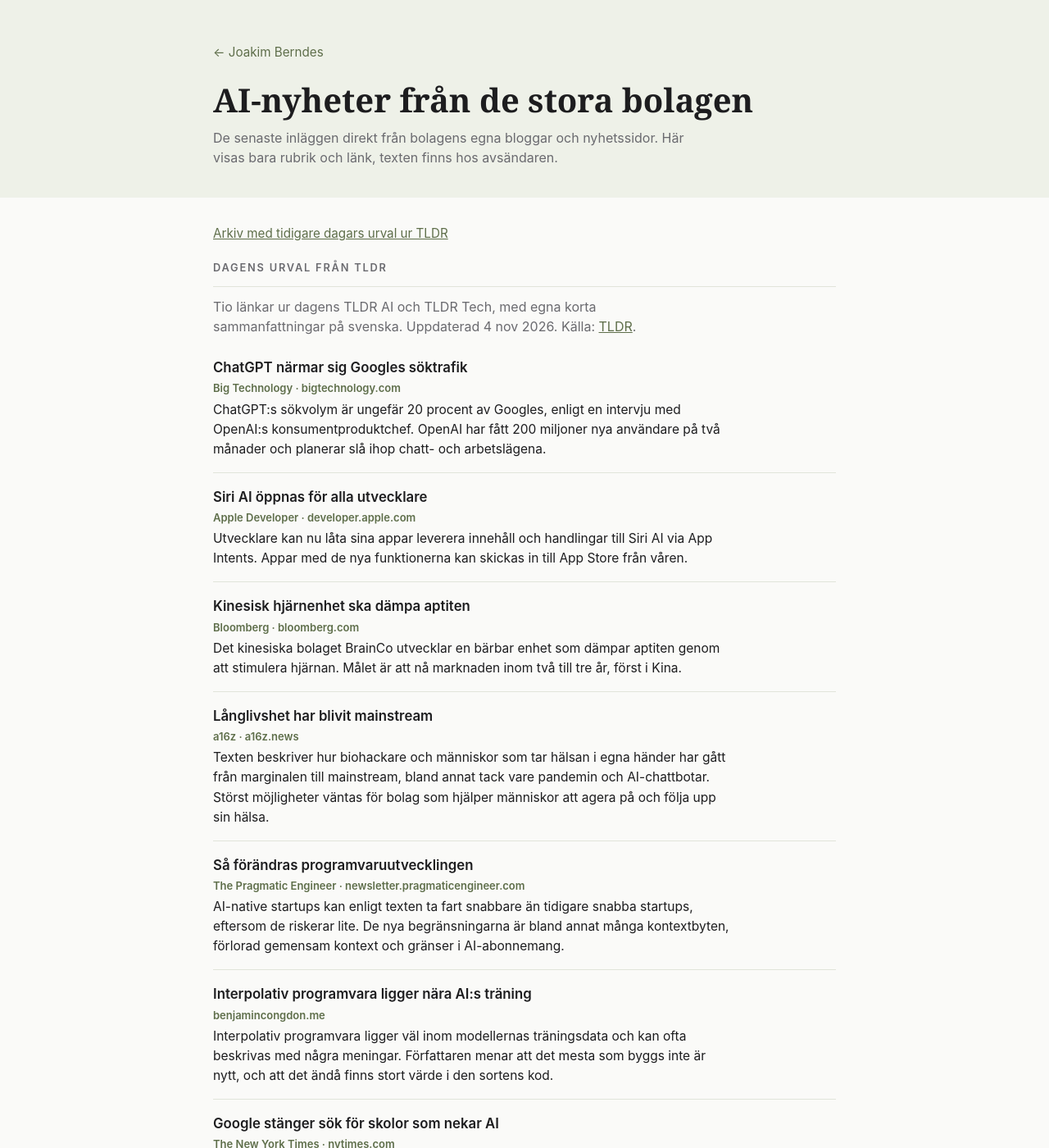
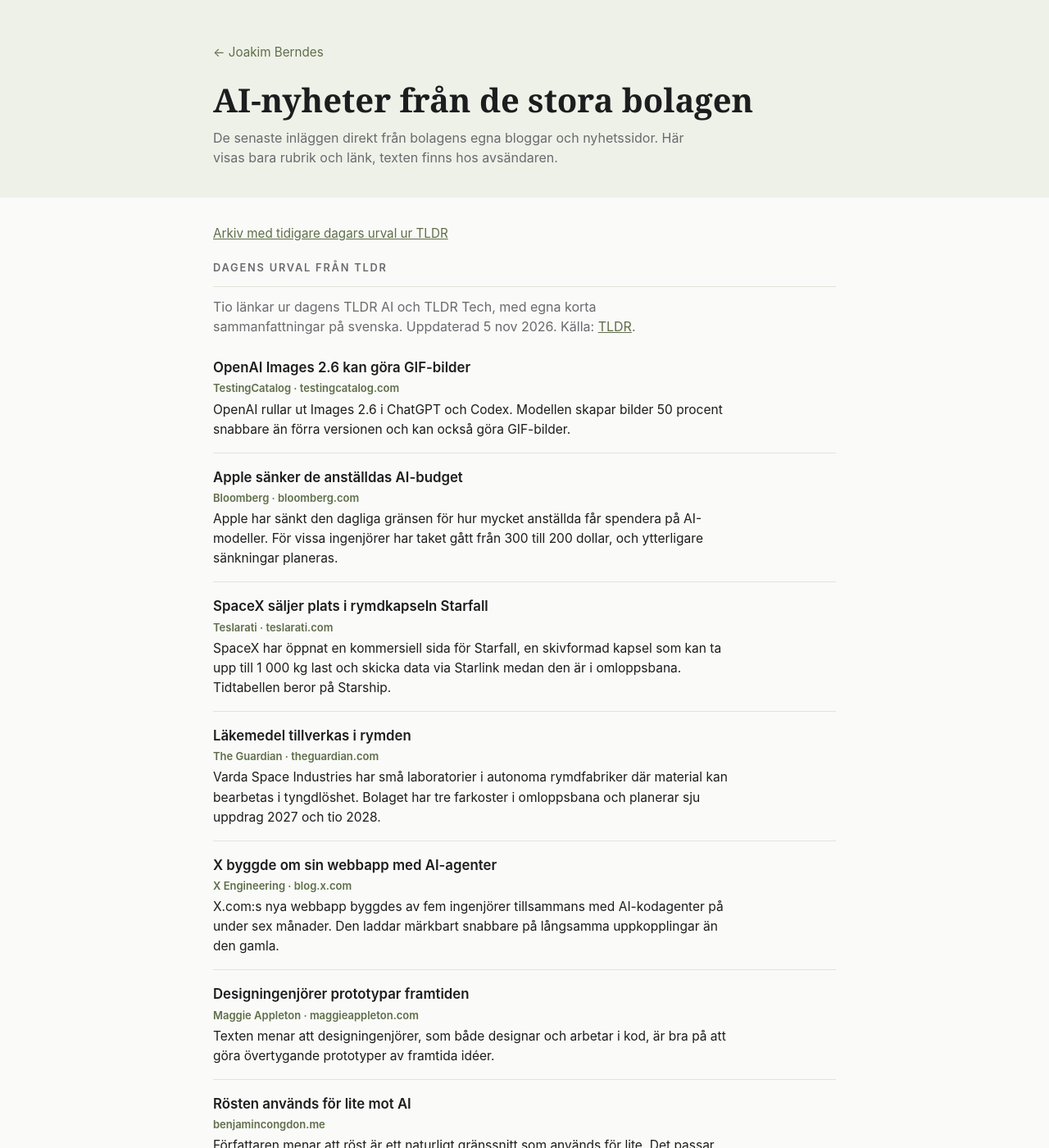
Before and after one commit to jberndes/jberndes.github.io, a Jekyll site: the page ai/index.html, which Jekyll copies as it is, in a window 1280 px wide and 1400 px high. Shown: the whole window at 82% size. Built offline with Jekyll 4.4.1, drawn with Linux system fonts in a browser that asks for light colours; some of the changed text lies outside the part shown.

Commit message:
TLDR: nya länkar för 2026-11-05
Co-Authored-By: Claude Sonnet 5.5 <noreply@anthropic.com>

```diff
--- a/ai/arkiv/index.html
+++ b/ai/arkiv/index.html
@@ -74,7 +74,7 @@
     <div class="inre">
       <h2 class="dold">Månader</h2>
       <ul class="manader">
-        <li><a href="/ai/arkiv/2026/11/">November 2026</a> <span class="antal">3 dagar, 30 länkar</span></li>
+        <li><a href="/ai/arkiv/2026/11/">November 2026</a> <span class="antal">4 dagar, 40 länkar</span></li>
         <li><a href="/ai/arkiv/2026/10/">Oktober 2026</a> <span class="antal">22 dagar, 220 länkar</span></li>
         <li><a href="/ai/arkiv/2026/09/">September 2026</a> <span class="antal">22 dagar, 220 länkar</span></li>
         <li><a href="/ai/arkiv/2026/08/">Augusti 2026</a> <span class="antal">21 dagar, 210 länkar</span></li>
--- a/ai/index.html
+++ b/ai/index.html
@@ -86,39 +86,39 @@
       <p class="arkivlank"><a href="/ai/arkiv/">Arkiv med tidigare dagars urval ur TLDR</a></p>
       <section class="dagens" aria-labelledby="h-tldr">
         <h2 id="h-tldr">Dagens urval från TLDR</h2>
-        <p class="ingress">Tio länkar ur dagens TLDR AI och TLDR Tech, med egna korta sammanfattningar på svenska. Uppdaterad 4 nov 2026. Källa: <a href="https://tldr.tech/" target="_blank" rel="noopener">TLDR<span class="dold"> (öppnas i ny flik)</span></a>.</p>
+        <p class="ingress">Tio länkar ur dagens TLDR AI och TLDR Tech, med egna korta sammanfattningar på svenska. Uppdaterad 5 nov 2026. Källa: <a href="https://tldr.tech/" target="_blank" rel="noopener">TLDR<span class="dold"> (öppnas i ny flik)</span></a>.</p>
         <ol class="tldr">
 <!-- TLDR:START -->
-          <li><a href="https://www.bigtechnology.com/p/openai-chatgpt-search-is-about-20" target="_blank" rel="noopener">ChatGPT närmar sig Googles söktrafik<span class="dold"> (öppnas i ny flik)</span></a>
-            <span class="meta">Big Technology · bigtechnology.com</span>
-            <span class="sv">ChatGPT:s sökvolym är ungefär 20 procent av Googles, enligt en intervju med OpenAI:s konsumentproduktchef. OpenAI har fått 200 miljoner nya användare på två månader och planerar slå ihop chatt- och arbetslägena.</span></li>
-          <li><a href="https://developer.apple.com/news/?id=gdk2umrf" target="_blank" rel="noopener">Siri AI öppnas för alla utvecklare<span class="dold"> (öppnas i ny flik)</span></a>
-            <span class="meta">Apple Developer · developer.apple.com</span>
-            <span class="sv">Utvecklare kan nu låta sina appar leverera innehåll och handlingar till Siri AI via App Intents. Appar med de nya funktionerna kan skickas in till App Store från våren.</span></li>
-          <li><a href="https://www.bloomberg.com/news/articles/2026-11-03/neuralink-china-brainco-obesity-with-electronic-glp-wearable-weight-loss" target="_blank" rel="noopener">Kinesisk hjärnenhet ska dämpa aptiten<span class="dold"> (öppnas i ny flik)</span></a>
+          <li><a href="https://www.testingcatalog.com/openai-launches-images-2-6-with-gifs-and-image-reference/" target="_blank" rel="noopener">OpenAI Images 2.6 kan göra GIF-bilder<span class="dold"> (öppnas i ny flik)</span></a>
+            <span class="meta">TestingCatalog · testingcatalog.com</span>
+            <span class="sv">OpenAI rullar ut Images 2.6 i ChatGPT och Codex. Modellen skapar bilder 50 procent snabbare än förra versionen och kan också göra GIF-bilder.</span></li>
+          <li><a href="https://www.bloomberg.com/news/articles/2026-11-04/apple-cuts-internal-ai-usage-budgets-in-move-to-reduce-spending" target="_blank" rel="noopener">Apple sänker de anställdas AI-budget<span class="dold"> (öppnas i ny flik)</span></a>
             <span class="meta">Bloomberg · bloomberg.com</span>
-            <span class="sv">Det kinesiska bolaget BrainCo utvecklar en bärbar enhet som dämpar aptiten genom att stimulera hjärnan. Målet är att nå marknaden inom två till tre år, först i Kina.</span></li>
-          <li><a href="https://www.a16z.news/p/the-state-of-longevity" target="_blank" rel="noopener">Långlivshet har blivit mainstream<span class="dold"> (öppnas i ny flik)</span></a>
-            <span class="meta">a16z · a16z.news</span>
-            <span class="sv">Texten beskriver hur biohackare och människor som tar hälsan i egna händer har gått från marginalen till mainstream, bland annat tack vare pandemin och AI-chattbotar. Störst möjligheter väntas för bolag som hjälper människor att agera på och följa upp sin hälsa.</span></li>
-          <li><a href="https://newsletter.pragmaticengineer.com/p/how-software-engineering-is-changing" target="_blank" rel="noopener">Så förändras programvaruutvecklingen<span class="dold"> (öppnas i ny flik)</span></a>
-            <span class="meta">The Pragmatic Engineer · newsletter.pragmaticengineer.com</span>
-            <span class="sv">AI-native startups kan enligt texten ta fart snabbare än tidigare snabba startups, eftersom de riskerar lite. De nya begränsningarna är bland annat många kontextbyten, förlorad gemensam kontext och gränser i AI-abonnemang.</span></li>
-          <li><a href="https://benjamincongdon.me/blog/2026/11/02/Interpolative-Software/" target="_blank" rel="noopener">Interpolativ programvara ligger nära AI:s träning<span class="dold"> (öppnas i ny flik)</span></a>
+            <span class="sv">Apple har sänkt den dagliga gränsen för hur mycket anställda får spendera på AI-modeller. För vissa ingenjörer har taket gått från 300 till 200 dollar, och ytterligare sänkningar planeras.</span></li>
+          <li><a href="https://www.teslarati.com/spacexs-starfall-just-went-from-secret-to-storefront/" target="_blank" rel="noopener">SpaceX säljer plats i rymdkapseln Starfall<span class="dold"> (öppnas i ny flik)</span></a>
+            <span class="meta">Teslarati · teslarati.com</span>
+            <span class="sv">SpaceX har öppnat en kommersiell sida för Starfall, en skivformad kapsel som kan ta upp till 1 000 kg last och skicka data via Starlink medan den är i omloppsbana. Tidtabellen beror på Starship.</span></li>
+          <li><a href="https://www.theguardian.com/science/2026/nov/04/us-firm-varda-space-industries-manufacturing-drugs-in-space" target="_blank" rel="noopener">Läkemedel tillverkas i rymden<span class="dold"> (öppnas i ny flik)</span></a>
+            <span class="meta">The Guardian · theguardian.com</span>
+            <span class="sv">Varda Space Industries har små laboratorier i autonoma rymdfabriker där material kan bearbetas i tyngdlöshet. Bolaget har tre farkoster i omloppsbana och planerar sju uppdrag 2027 och tio 2028.</span></li>
+          <li><a href="https://blog.x.com/en/engineering/rebuilding-the-global-town-square-from-scratch" target="_blank" rel="noopener">X byggde om sin webbapp med AI-agenter<span class="dold"> (öppnas i ny flik)</span></a>
+            <span class="meta">X Engineering · blog.x.com</span>
+            <span class="sv">X.com:s nya webbapp byggdes av fem ingenjörer tillsammans med AI-kodagenter på under sex månader. Den laddar märkbart snabbare på långsamma uppkopplingar än den gamla.</span></li>
+          <li><a href="https://maggieappleton.com/fortune-telling" target="_blank" rel="noopener">Designingenjörer prototypar framtiden<span class="dold"> (öppnas i ny flik)</span></a>
+            <span class="meta">Maggie Appleton · maggieappleton.com</span>
+            <span class="sv">Texten menar att designingenjörer, som både designar och arbetar i kod, är bra på att göra övertygande prototyper av framtida idéer.</span></li>
+          <li><a href="https://benjamincongdon.me/blog/2026/11/03/Voice-is-Underutilized/" target="_blank" rel="noopener">Rösten används för lite mot AI<span class="dold"> (öppnas i ny flik)</span></a>
             <span class="meta">benjamincongdon.me</span>
-            <span class="sv">Interpolativ programvara ligger väl inom modellernas träningsdata och kan ofta beskrivas med några meningar. Författaren menar att det mesta som byggs inte är nytt, och att det ändå finns stort värde i den sortens kod.</span></li>
-          <li><a href="https://www.nytimes.com/2026/11/03/us/google-search-schools-restrict-ai.html" target="_blank" rel="noopener">Google stänger sök för skolor som nekar AI<span class="dold"> (öppnas i ny flik)</span></a>
-            <span class="meta">The New York Times · nytimes.com</span>
-            <span class="sv">Google stänger av AI-verktygen för elever i grundskola och gymnasium om inte skolans administratörer slår på dem. Skolor som väljer att helt begränsa AI förlorar dessutom tillgången till Googles sök.</span></li>
-          <li><a href="https://webkit.org/blog/18541/introducing-adaptive-dark-mode/" target="_blank" rel="noopener">Safari får adaptivt mörkt läge<span class="dold"> (öppnas i ny flik)</span></a>
-            <span class="meta">WebKit · webkit.org</span>
-            <span class="sv">Adaptive Dark Mode i Safari anpassar ljusa webbplatser och visar dem som mörka.</span></li>
-          <li><a href="https://substack.hadley.nz/p/how-much-do-tokens-really-cost" target="_blank" rel="noopener">Vad kostar AI-tokens egentligen?<span class="dold"> (öppnas i ny flik)</span></a>
-            <span class="meta">substack.hadley.nz</span>
-            <span class="sv">Texten kommer fram till att serverkostnaderna verkar vara betydligt lägre än vad leverantörerna tar betalt, om kapaciteten utnyttjas fullt ut.</span></li>
-          <li><a href="https://www.theregister.com/ai-and-ml/2026/11/03/british-fintech-revolut-slashes-ai-coding-costs-10x-by-cutting-out-claude-and-going-self-hosted/5307345" target="_blank" rel="noopener">Revolut sänker AI-kostnaden med egen drift<span class="dold"> (öppnas i ny flik)</span></a>
-            <span class="meta">The Register · theregister.com</span>
-            <span class="sv">Revolut kör modellen GLM-5.3 på 56 Nvidia B200-grafikkort och har enligt rubriken sänkt kostnaden för AI-kodning tio gånger genom att sluta använda Claude.</span></li>
+            <span class="sv">Författaren menar att röst är ett naturligt gränssnitt som används för lite. Det passar bra för att prata med kodagenter och fånga sammanhang från samtal.</span></li>
+          <li><a href="https://stratechery.com/2026/ai-on-the-ballot/" target="_blank" rel="noopener">Datacenter förlorar lokala val i USA<span class="dold"> (öppnas i ny flik)</span></a>
+            <span class="meta">Stratechery · stratechery.com</span>
+            <span class="sv">Nästan alla viktiga lokala folkomröstningar mot datacenter har vunnits eller håller på att vinnas, enligt texten. Begränsningen för AI blir alltmer politisk.</span></li>
+          <li><a href="https://techcrunch.com/2026/11/04/sequoia-hits-rewind-undoing-20-years-of-expansion/" target="_blank" rel="noopener">Sequoia drar ned sin expansion<span class="dold"> (öppnas i ny flik)</span></a>
+            <span class="meta">TechCrunch · techcrunch.com</span>
+            <span class="sv">Sequoia Capital stänger kontoret i London, lägger ned acceleratorn Arc och Scouts-programmet och slår ihop sina tidiga och sena team till ett.</span></li>
+          <li><a href="https://www.androidauthority.com/youtube-tamba-sandbox-social-app-apk-teardown-3731409/" target="_blank" rel="noopener">YouTube testar en social app som heter Tamba<span class="dold"> (öppnas i ny flik)</span></a>
+            <span class="meta">Android Authority · androidauthority.com</span>
+            <span class="sv">YouTube verkar testa något som heter Tamba. Enligt texten kan det vara en testplats för sociala funktioner snarare än en färdig produkt.</span></li>
 <!-- TLDR:END -->
         </ol>
       </section>
```
Also changed, not shown: _tools/tldr/2026-11.json (+100 -0 lines), ai/arkiv/2026/11/index.html (+57 -1 lines), index.html (+5 -5 lines), sitemap.xml (+4 -4 lines).
